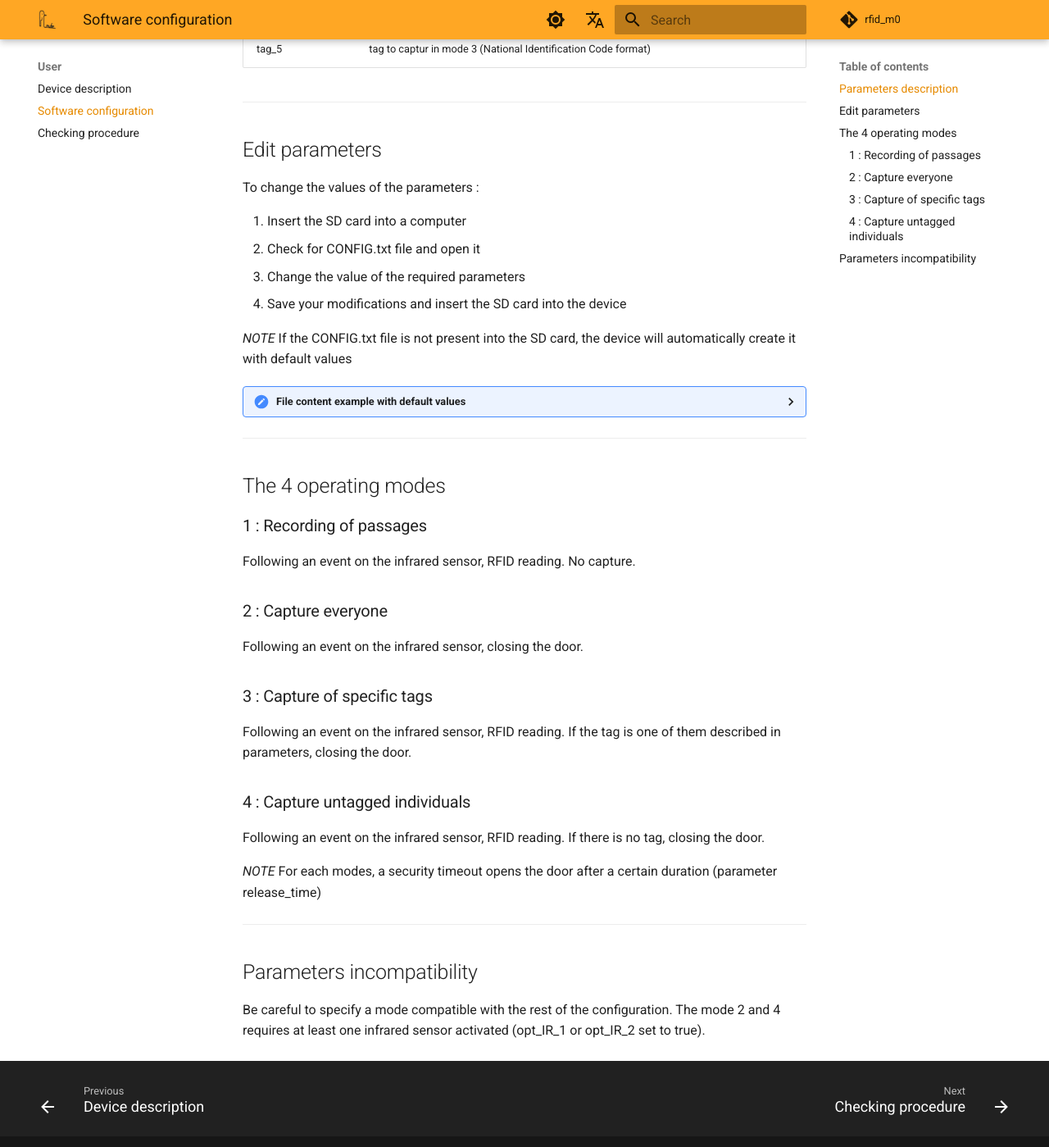
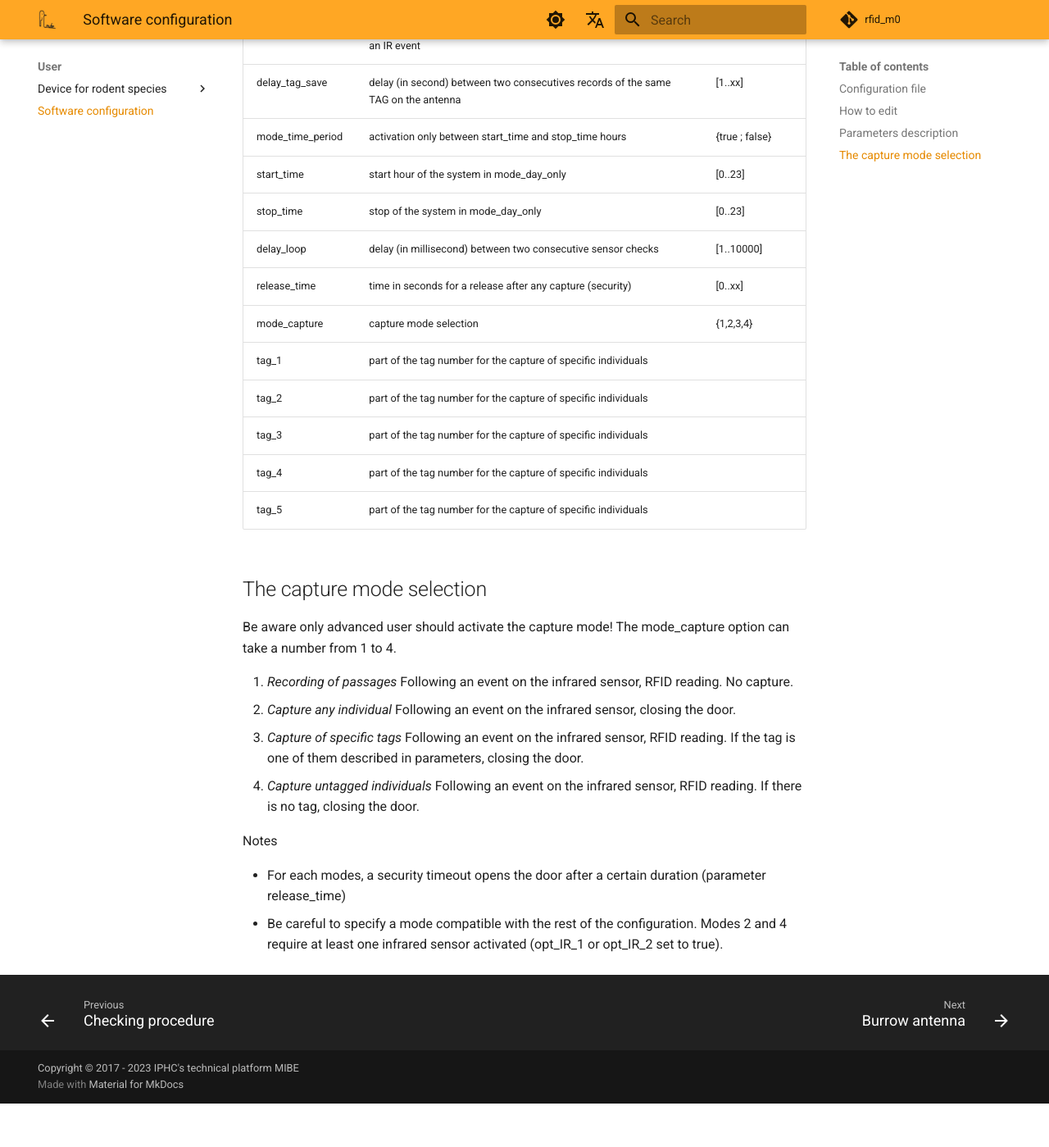
Before and after one commit to Julien-768/rfid-m0-wiki, an MkDocs documentation site: the page built from docs/Software_configuration.md, in a window 1280 px wide and 1400 px high, scrolled down 1285 px. Shown: the whole window at 82% size. Built offline with MkDocs 1.6.1 and Material for MkDocs 9.7.7, drawn with Linux system fonts in a browser that asks for light colours; comment, search, counter and statistics services are not loaded; after the commit the page ends 2631 px from its top, so only the background shows below that; some of the changed text lies outside the part shown.

Commit message:
check the add of burrow antenna description

````diff
--- a/docs/Device_description.md
+++ b/docs/Device_description.md
@@ -1,4 +1,33 @@
 # Device description
+
+The purpose of this system is to monitor and capture certain individuals.
+A circular antenna, equipped with sensors and placed at the entrance of a burrow, can detect the passage of individuals and read their RFID tags (if existing).
+All this data is collected on an memory card with timestamp.
+
+Depending on the system setting, it is also possible to capture individuals who have crossed the antenna.
+Several capture modes are available:
+
+* No capture
+* Capture of all individuals
+* Capture individuals with a specific tag
+* Capture of individuals without tags
+
+The entire system is contained in a case for easy transport and installation.
+
+<!-- markdownlint-disable MD033 -->
+<a href="../assets/images/User_description/Complete_system.jpg">
+<img src="../assets/images/User_description/Complete_system.jpg" alt= "Complete system" height="300">
+</a>
+<!-- markdownlint-enable MD033 -->
+
+## Technical specifications
+
+* Autonomy: 7 days
+* Power source: 4.2v Li-ion battery or 12V lead battery (a solar panel can be added in Li-ion version)
+* Compatible tag: FDX/ EM4102
+* Case dimensions: 210 x 170 x 100 mm
+* Memory type : Micro-SD card
+* 24h operation or according to an hourly schedule
 
 ## System constitution
 
--- a/docs/Software_configuration.md
+++ b/docs/Software_configuration.md
@@ -1,47 +1,12 @@
 # Software configuration
 
-The microcontroller program has some parameters that can be configured by a configuration file. User can then personnalize its program.
-The file is located into the SD card ("CONFIG.txt") and respects the [JSON format](http://json.com/).
+The software is customizable by the user to active sensors, working time and behavior.
 
----
+## Configuration file
 
-## Parameters description
+The software options are editable in the configuration file "CONFIG.txt" located on the SD card.
 
-| Parameter name | Associated feature | Values |
-| ------ | ------ | ------ |
-| opt_IR_1 | activation of infrared beam 1 | {true , false}
-| opt_IR_2 | activation of infrared beam 2 | {true , false}
-| opt_temp_prec | activation of temperature sensor | {true , false}
-| delay_temp | delay (in second) between two consecutive temperature sensor checks | [1..xx]
-| tag_type | TAG type supported | {"FDX", "EM4102"}
-| rfid_attempts | how many times the RFID will check for the presence of a TAG after an IR event | [1..xx]
-| delay_tag_save | delay (in second) between two consecutives records of the same TAG on the antenna | [1..xx]
-| mode_time_period | activation only between start_time and stop_time hours | {true ; false}
-| start_time | start hour of the system in mode_day_only | [0..23]
-| stop_time | stop of the system in mode_day_only  | [0..23]
-| delay_loop | delay (in millisecond) between two consecutive sensor checks | [1..10000]
-| release_time | time in seconds for a release after capture (security) | [0..xx]
-| mode_capture | capture mode selection | {1,2,3,4}
-| tag_1 | tag to captur in mode 3 (National Identification Code format) |
-| tag_2 | tag to captur in mode 3 (National Identification Code format) |
-| tag_3 | tag to captur in mode 3 (National Identification Code format) |
-| tag_4 | tag to captur in mode 3 (National Identification Code format) |
-| tag_5 | tag to captur in mode 3 (National Identification Code format) |
-
----
-
-## Edit parameters
-
-To change the values of the parameters :
-
-1. Insert the SD card into a computer
-2. Check for CONFIG.txt file and open it
-3. Change the value of the required parameters
-4. Save your modifications and insert the SD card into the device
-
-*NOTE* If the CONFIG.txt file is not present into the SD card, the device will automatically create it with default values
-
-??? "File content example with default values"
+??? "Configuration file with default values"
 
     ```
     {
@@ -66,30 +31,54 @@
     }
     ```
 
----
+The file is written as a [JSON string](https://developers.squarespace.com/what-is-json), take care to keep quotes and commas intacts when modifying the file.
 
-## The 4 operating modes
+## How to edit
 
-### 1 : Recording of passages
+To change the configuration file:
 
-Following an event on the infrared sensor, RFID reading. No capture.
+1. Take the SD card from the device and insert it into a computer
+2. Look for CONFIG.txt file and open it
+3. Change the value of the required parameters
+4. Save your modifications and insert back the SD card into the device
 
-### 2 : Capture everyone
+*NOTE* If the CONFIG.txt file is not present into the SD card, the device will automatically create it with default values
 
-Following an event on the infrared sensor, closing the door.
+## Parameters description
 
-### 3 : Capture of specific tags
+Here is an explanation of the parameters you can tune, possible values to change in the configuration file are described.
 
-Following an event on the infrared sensor, RFID reading. If the tag is one of them described in parameters, closing the door.
+| Parameter name   | Associated feature                                                                | Values            |
+| ---------------- | --------------------------------------------------------------------------------- | ----------------- |
+| opt_IR_1         | activation of infrared beam 1                                                     | {true , false}    |
+| opt_IR_2         | activation of infrared beam 2                                                     | {true , false}    |
+| opt_temp_prec    | activation of temperature sensor                                                  | {true , false}    |
+| delay_temp       | delay (in second) between two consecutive temperature sensor checks               | [1..xx]           |
+| tag_type         | TAG type supported                                                                | {"FDX", "EM4102"} |
+| rfid_attempts    | how many times the RFID will check for the presence of a TAG after an IR event    | [1..xx]           |
+| delay_tag_save   | delay (in second) between two consecutives records of the same TAG on the antenna | [1..xx]           |
+| mode_time_period | activation only between start_time and stop_time hours                            | {true ; false}    |
+| start_time       | start hour of the system in mode_day_only                                         | [0..23]           |
+| stop_time        | stop of the system in mode_day_only                                               | [0..23]           |
+| delay_loop       | delay (in millisecond) between two consecutive sensor checks                      | [1..10000]        |
+| release_time     | time in seconds for a release after any capture (security)                        | [0..xx]           |
+| mode_capture     | capture mode selection                                                            | {1,2,3,4}         |
+| tag_1            | part of the tag number for the capture of specific individuals                    |                   |
+| tag_2            | part of the tag number for the capture of specific individuals                    |                   |
+| tag_3            | part of the tag number for the capture of specific individuals                    |                   |
+| tag_4            | part of the tag number for the capture of specific individuals                    |                   |
+| tag_5            | part of the tag number for the capture of specific individuals                    |                   |
 
-### 4 : Capture untagged individuals
+## The capture mode selection
 
-Following an event on the infrared sensor, RFID reading. If there is no tag, closing the door.
+Be aware only advanced user should activate the capture mode! The mode_capture option can take a number from 1 to 4.
 
-*NOTE* For each modes, a security timeout opens the door after a certain duration (parameter release_time)
+1. *Recording of passages* Following an event on the infrared sensor, RFID reading. No capture.
+2. *Capture any individual* Following an event on the infrared sensor, closing the door.
+3. *Capture of specific tags* Following an event on the infrared sensor, RFID reading. If the tag is one of them described in parameters, closing the door.
+4. *Capture untagged individuals* Following an event on the infrared sensor, RFID reading. If there is no tag, closing the door.
 
----
+Notes
 
-## Parameters incompatibility
-
-Be careful to specify a mode compatible with the rest of the configuration. The mode 2 and 4 requires at least one infrared sensor activated (opt_IR_1 or opt_IR_2 set to true).
+* For each modes, a security timeout opens the door after a certain duration (parameter release_time)
+* Be careful to specify a mode compatible with the rest of the configuration. Modes 2 and 4 require at least one infrared sensor activated (opt_IR_1 or opt_IR_2 set to true).
--- a/mkdocs.yml
+++ b/mkdocs.yml
@@ -98,13 +98,14 @@
     - Home: index.md
 
     - User:
-      - Device description: Device_description.md
+      - Device for rodent species:
+        - Overview: Device_description.md
+        - Checking procedure: Checking_procedure.md
       - Software configuration: Software_configuration.md
-      - Checking procedure: Checking_procedure.md
 
     - Hardware:
-      - Burrow: Antenna_Burrow.md
-      - Nest Box: Antenna_schwegler.md
+      - Burrow antenna: Antenna_Burrow.md
+      - Nest box antenna: Antenna_schwegler.md
     - Developper:
       - TODO liste: TODO-liste.md
       - Check liste: Check-list.md
````
Also changed, not shown: docs/index.md (+8 -26 lines).
